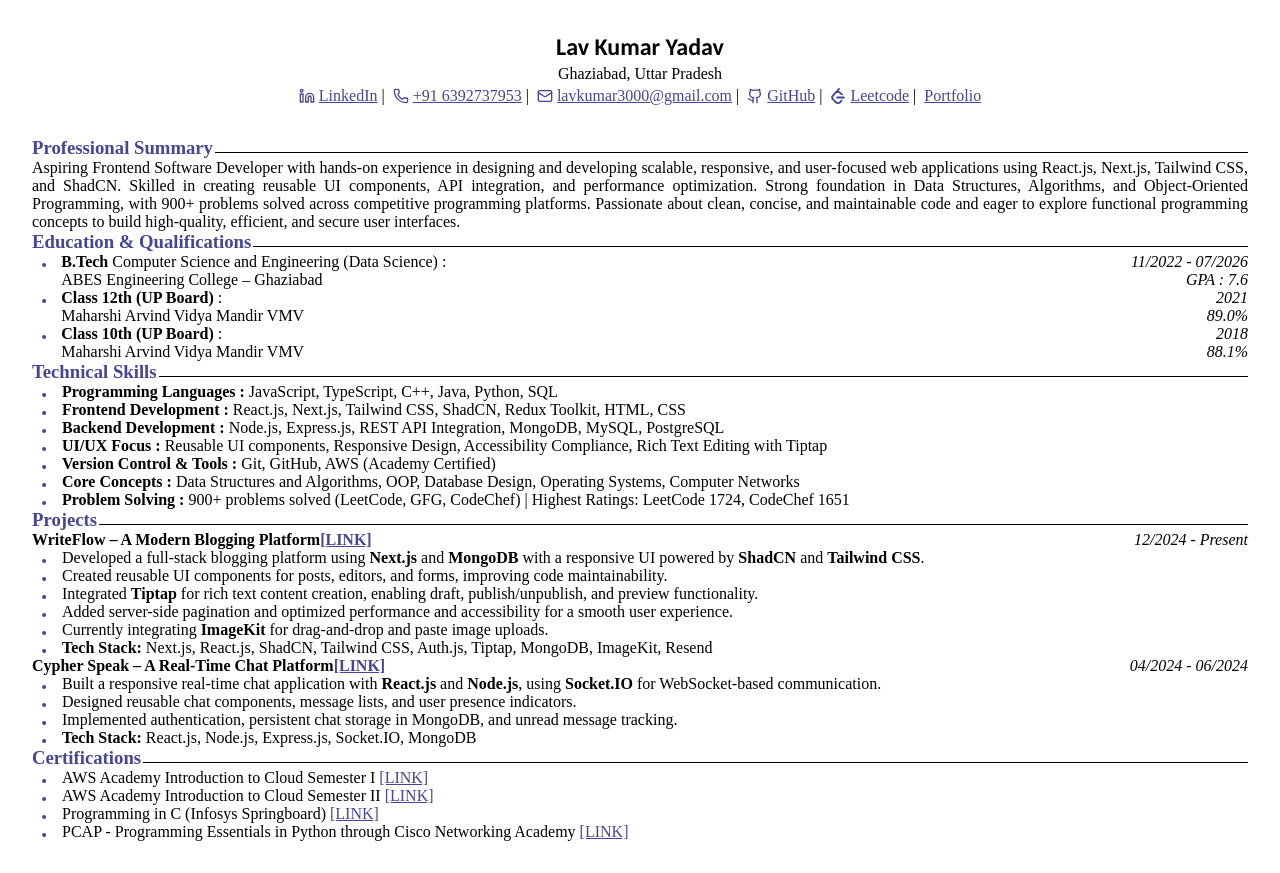
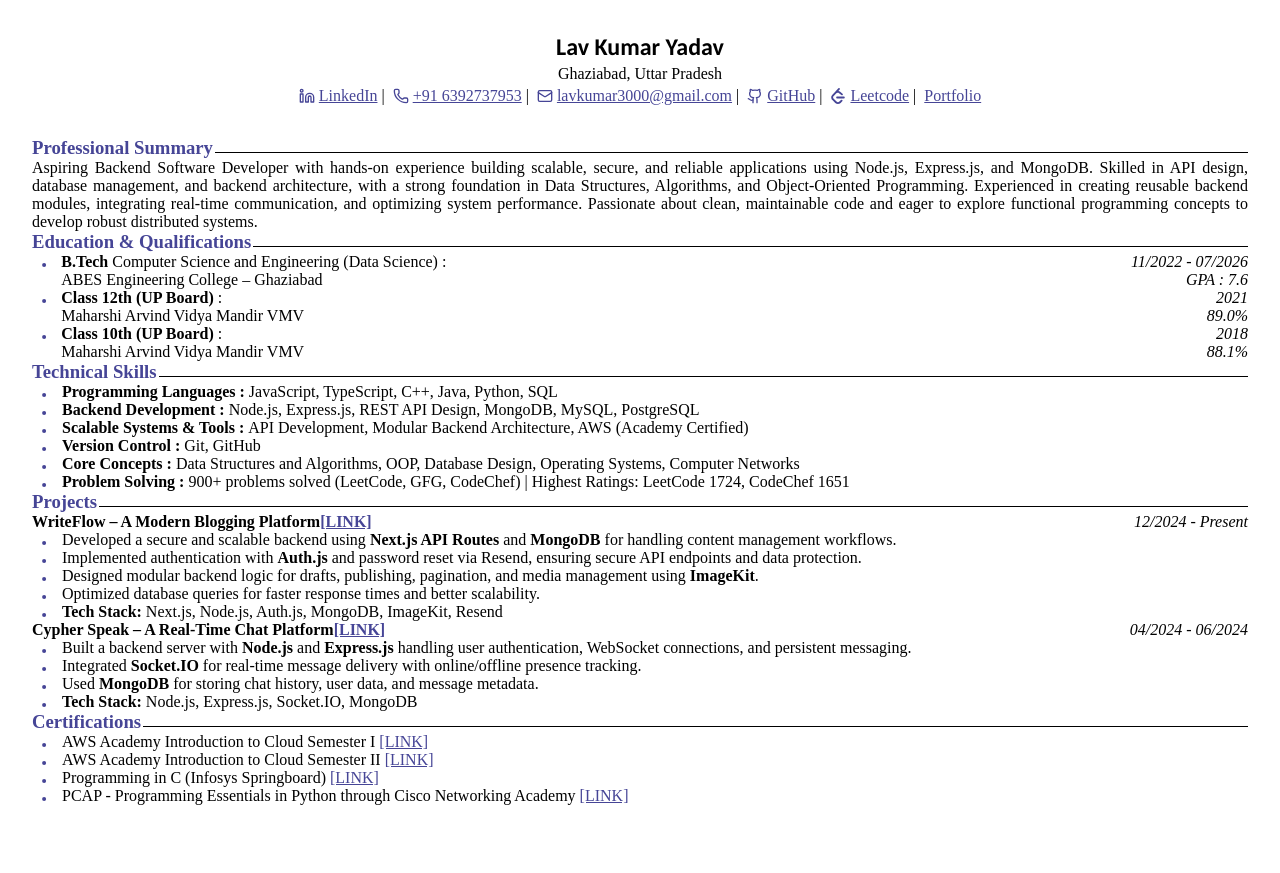
Before and after one commit to lav5588/resume, a React (Vite) app: page / in a window 1280 px wide. After the commit the page ends 837 px from the top, so only its background shows below. Built offline with nearby package versions, Linux system fonts and the light colour scheme.

Commit message:
resume for juspay backend

```diff
--- a/src/constant/data.tsx
+++ b/src/constant/data.tsx
@@ -72,7 +72,7 @@ export const data: DATA = {
     ],
     ProfilePic: "",
     proffesionalSummary:
-        "Aspiring Frontend Software Developer with hands-on experience in designing and developing scalable, responsive, and user-focused web applications using React.js, Next.js, Tailwind CSS, and ShadCN. Skilled in creating reusable UI components, API integration, and performance optimization. Strong foundation in Data Structures, Algorithms, and Object-Oriented Programming, with 900+ problems solved across competitive programming platforms. Passionate about clean, concise, and maintainable code and eager to explore functional programming concepts to build high-quality, efficient, and secure user interfaces.",
+        "Aspiring Backend Software Developer with hands-on experience building scalable, secure, and reliable applications using Node.js, Express.js, and MongoDB. Skilled in API design, database management, and backend architecture, with a strong foundation in Data Structures, Algorithms, and Object-Oriented Programming. Experienced in creating reusable backend modules, integrating real-time communication, and optimizing system performance. Passionate about clean, maintainable code and eager to explore functional programming concepts to develop robust distributed systems.",
     educationAndQualification: [
         {
             degree: "B.Tech",
@@ -102,20 +102,16 @@ export const data: DATA = {
             skills: "JavaScript, TypeScript, C++, Java, Python, SQL"
         },
         {
-            title: "Frontend Development",
-            skills: "React.js, Next.js, Tailwind CSS, ShadCN, Redux Toolkit, HTML, CSS"
+            title: "Backend Development",
+            skills: "Node.js, Express.js, REST API Design, MongoDB, MySQL, PostgreSQL"
         },
         {
-            title: "Backend Development",
-            skills: "Node.js, Express.js, REST API Integration, MongoDB, MySQL, PostgreSQL"
+            title: "Scalable Systems & Tools",
+            skills: "API Development, Modular Backend Architecture, AWS (Academy Certified)"
         },
         {
-            title: "UI/UX Focus",
-            skills: "Reusable UI components, Responsive Design, Accessibility Compliance, Rich Text Editing with Tiptap"
-        },
-        {
-            title: "Version Control & Tools",
-            skills: "Git, GitHub, AWS (Academy Certified)"
+            title: "Version Control",
+            skills: "Git, GitHub"
         },
         {
             title: "Core Concepts",
@@ -132,12 +128,11 @@ export const data: DATA = {
             link: "https://writeflow-m57w.onrender.com/",
             time: "12/2024 - Present",
             points: [
-                <>Developed a full-stack blogging platform using <b>Next.js</b> and <b>MongoDB</b> with a responsive UI powered by <b>ShadCN</b> and <b>Tailwind CSS</b>.</>,
-                <>Created reusable UI components for posts, editors, and forms, improving code maintainability.</>,
-                <>Integrated <b>Tiptap</b> for rich text content creation, enabling draft, publish/unpublish, and preview functionality.</>,
-                <>Added server-side pagination and optimized performance and accessibility for a smooth user experience.</>,
-                <>Currently integrating <b>ImageKit</b> for drag-and-drop and paste image uploads.</>,
-                <><b>Tech Stack:</b> Next.js, React.js, ShadCN, Tailwind CSS, Auth.js, Tiptap, MongoDB, ImageKit, Resend</>
+                <>Developed a secure and scalable backend using <b>Next.js API Routes</b> and <b>MongoDB</b> for handling content management workflows.</>,
+                <>Implemented authentication with <b>Auth.js</b> and password reset via Resend, ensuring secure API endpoints and data protection.</>,
+                <>Designed modular backend logic for drafts, publishing, pagination, and media management using <b>ImageKit</b>.</>,
+                <>Optimized database queries for faster response times and better scalability.</>,
+                <><b>Tech Stack:</b> Next.js, Node.js, Auth.js, MongoDB, ImageKit, Resend</>
             ]
         },
         {
@@ -145,10 +140,10 @@ export const data: DATA = {
             link: "https://github.com/lav5588/cypherspeak",
             time: "04/2024 - 06/2024",
             points: [
-                <>Built a responsive real-time chat application with <b>React.js</b> and <b>Node.js</b>, using <b>Socket.IO</b> for WebSocket-based communication.</>,
-                <>Designed reusable chat components, message lists, and user presence indicators.</>,
-                <>Implemented authentication, persistent chat storage in MongoDB, and unread message tracking.</>,
-                <><b>Tech Stack:</b> React.js, Node.js, Express.js, Socket.IO, MongoDB</>
+                <>Built a backend server with <b>Node.js</b> and <b>Express.js</b> handling user authentication, WebSocket connections, and persistent messaging.</>,
+                <>Integrated <b>Socket.IO</b> for real-time message delivery with online/offline presence tracking.</>,
+                <>Used <b>MongoDB</b> for storing chat history, user data, and message metadata.</>,
+                <><b>Tech Stack:</b> Node.js, Express.js, Socket.IO, MongoDB</>
             ]
         }
     ],
@@ -171,6 +166,7 @@ export const data: DATA = {
         }
     ]
 };
+
 
 
 
```
